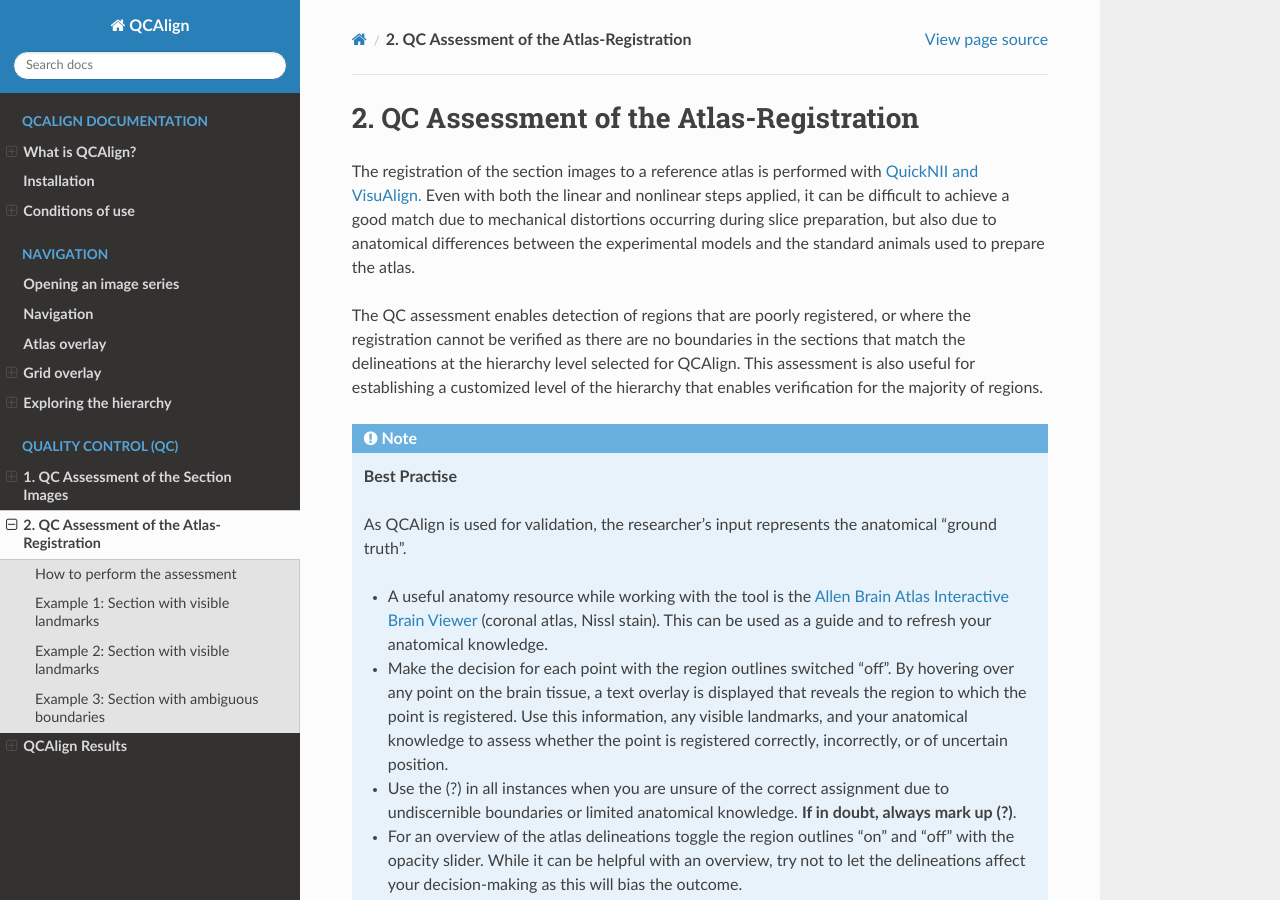
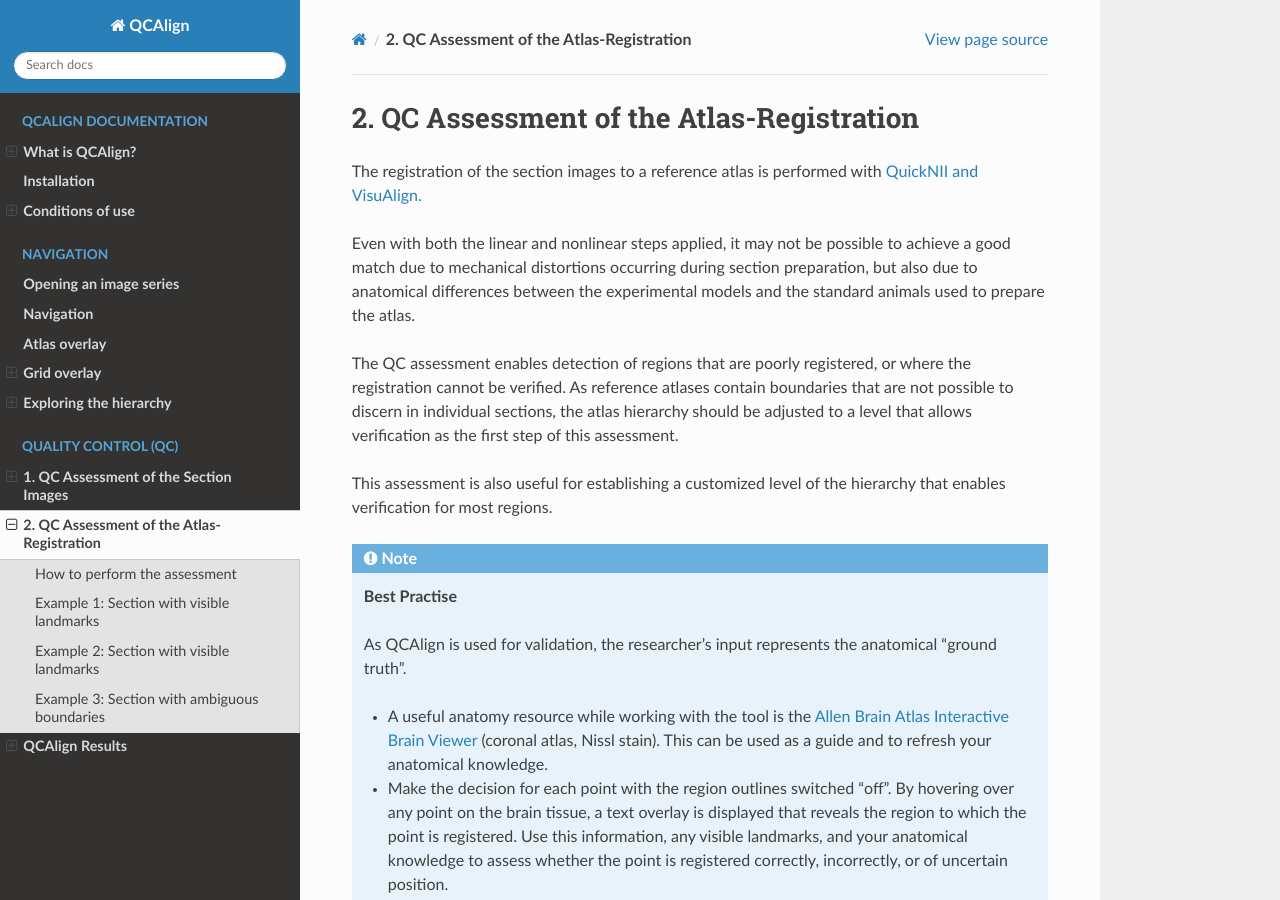
Before and after one commit to Neural-Systems-at-UIO/QCAlign, a Sphinx documentation site: the page built from docs/QCatlasmaps.rst, in a window 1280 px wide and 900 px high. Built offline with Sphinx 7.4.7 and the Read the Docs theme 2.0.0, drawn with Linux system fonts in a browser that asks for light colours.

Commit message:
Update QCatlasmaps.rst

```diff
--- a/docs/QCatlasmaps.rst
+++ b/docs/QCatlasmaps.rst
@@ -1,9 +1,13 @@
 **2. QC Assessment of the Atlas-Registration**
 =========================================================
 
-The registration of the section images to a reference atlas is performed with `QuickNII and VisuAlign. <https://ebrains.eu/service/quicknii-and-visualign/>`_ Even with both the linear and nonlinear steps applied, it can be difficult to achieve a good match due to mechanical distortions occurring during slice preparation, but also due to anatomical differences between the experimental models and the standard animals used to prepare the atlas.
+The registration of the section images to a reference atlas is performed with `QuickNII and VisuAlign. <https://ebrains.eu/service/quicknii-and-visualign/>`_
 
-The QC assessment enables detection of regions that are poorly registered, or where the registration cannot be verified as there are no boundaries in the sections that match the delineations at the hierarchy level selected for QCAlign. This assessment is also useful for establishing a customized level of the hierarchy that enables verification for the majority of regions.
+Even with both the linear and nonlinear steps applied, it may not be possible to achieve a good match due to mechanical distortions occurring during section preparation, but also due to anatomical differences between the experimental models and the standard animals used to prepare the atlas.
+
+The QC assessment enables detection of regions that are poorly registered, or where the registration cannot be verified. As reference atlases contain boundaries that are not possible to discern in individual sections, the atlas hierarchy should be adjusted to a level that allows verification as the first step of this assessment.
+
+This assessment is also useful for establishing a customized level of the hierarchy that enables verification for most regions.
 
 .. note::
    **Best Practise**
```
